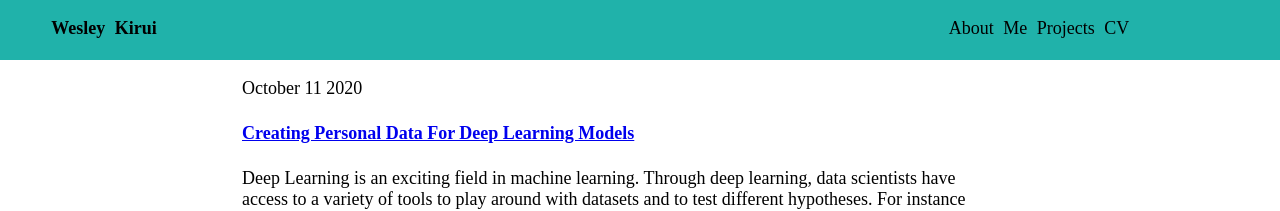
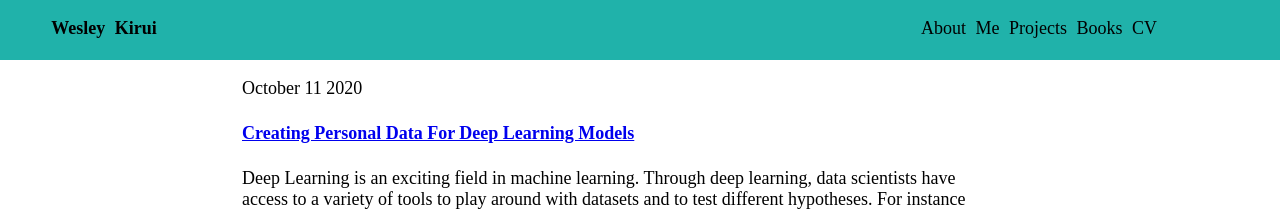
Before and after one commit to wkirui/wkirui.github.io, a Jekyll site: the page built from index.html, in a window 1280 px wide. Shown: the top 211 px of the page. Built offline with Jekyll 4.4.1, drawn with Linux system fonts in a browser that asks for light colours; nearby versions of some CDN libraries.

Commit message:
added books link

```diff
--- a/_includes/header.html
+++ b/_includes/header.html
@@ -6,6 +6,7 @@
             <!-- <a href="/#">Home</a> -->
             <a href="/about.html">About Me</a>
             <a href="/projects.html">Projects</a>
+            <a href="/reader.html">Books</a>
             <a href="/wesley_kirui_cv.pdf" target="_blank">CV</a>
         </ul>
     </div>
```
